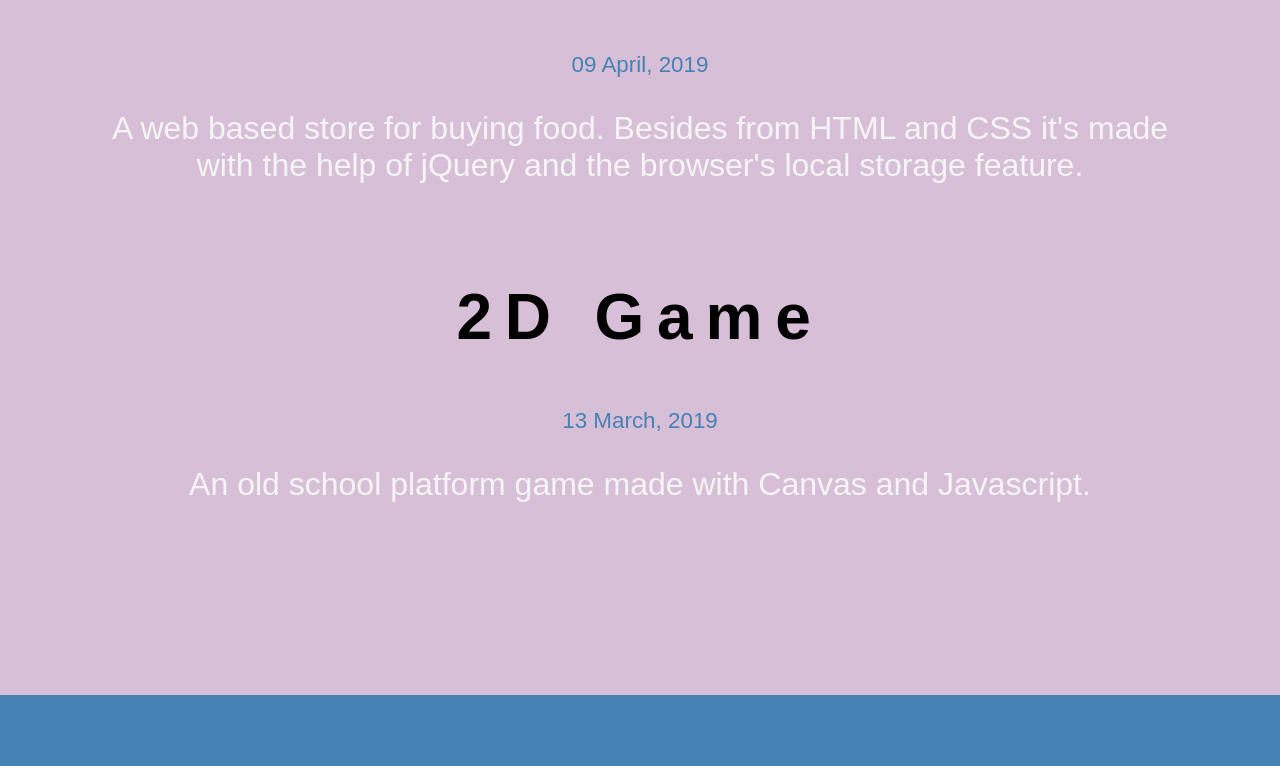
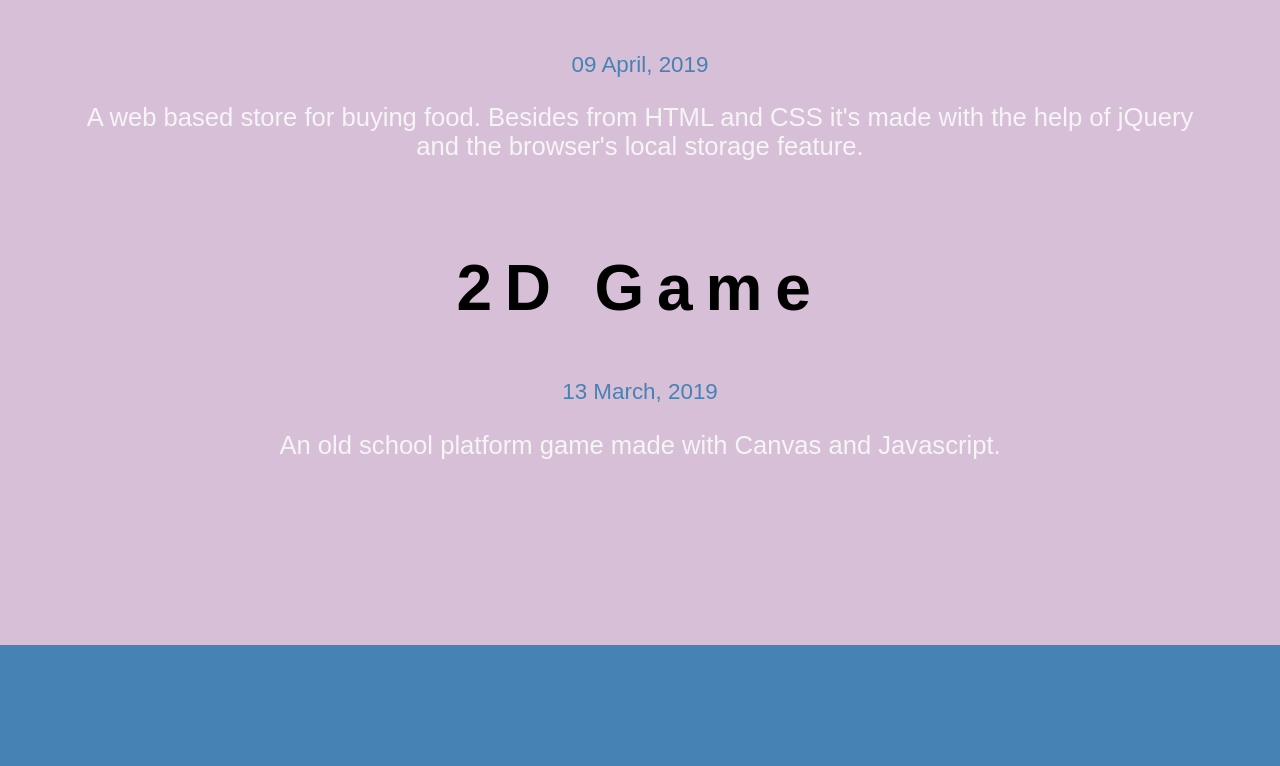
Before and after one commit to bruer/Portfolio, a Gatsby site: page / in a window 1280 px wide. Shown: the part 1354-2120 px from the top of the page. Built offline with nearby package versions, Linux system fonts and the light colour scheme; Gatsby itself is replaced by a stand-in of ours.

Commit message:
minor fixes

```diff
--- a/src/styles/layout.css
+++ b/src/styles/layout.css
@@ -23,7 +23,7 @@ footer {
 }
 
 h1 {
-  font-size: 10vw;
+  font-size: 7.5vw;
   margin-bottom: 0.5em;
 }
 
@@ -38,7 +38,7 @@ h3 {
 }
 
 p {
-  font-size: 2.5vw;
+  font-size: 2vw;
 }
 
 a {
--- a/src/templates/project-post.module.css
+++ b/src/templates/project-post.module.css
@@ -10,7 +10,7 @@
   padding: 0 5rem;
   background-color: tomato;
   color: whitesmoke;
-  max-width: 800px;
+  max-width: 1000px;
 }
 
 .image {
```
